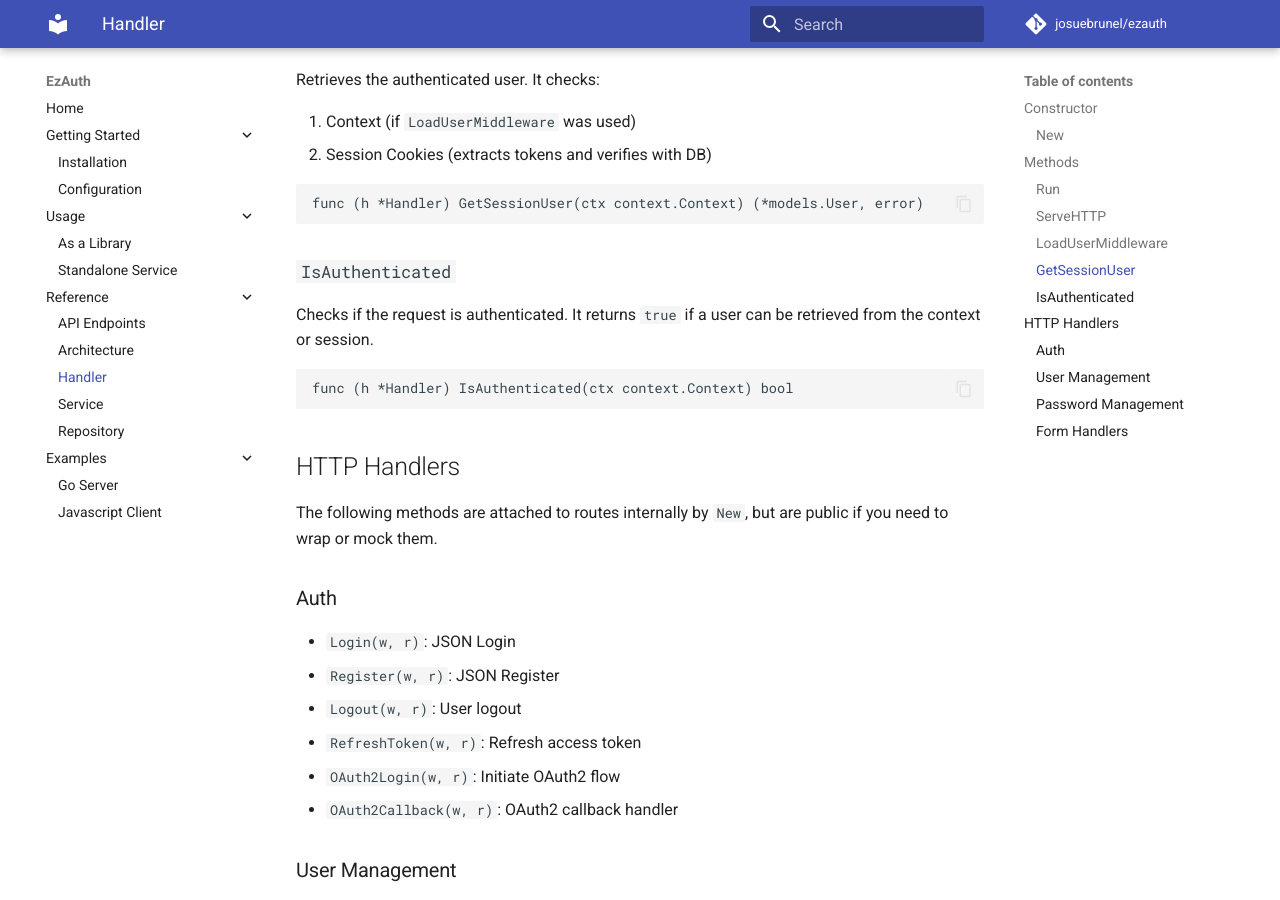
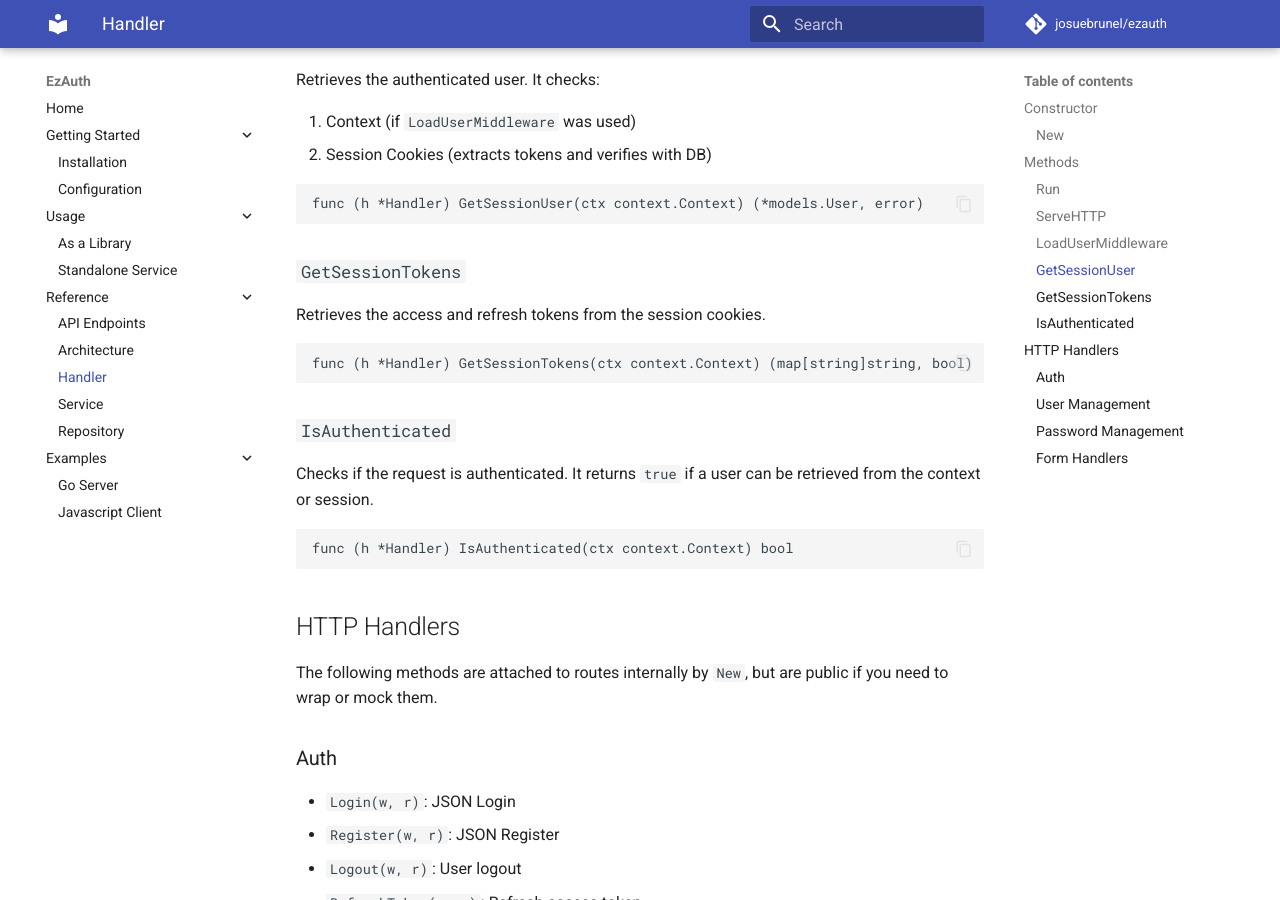
Before and after one commit to josuebrunel/ezauth, an MkDocs documentation site: the page built from doc_src/references/handler.md, in a window 1280 px wide and 900 px high, scrolled down 1297 px. Built offline with MkDocs 1.6.1 and Material for MkDocs 9.7.7, drawn with Linux system fonts in a browser that asks for light colours; comment, search, counter and statistics services are not loaded.

Commit message:
promote GetSessionTokens to ezauth

````diff
--- a/doc_src/references/handler.md
+++ b/doc_src/references/handler.md
@@ -60,6 +60,14 @@ Retrieves the authenticated user. It checks:
 func (h *Handler) GetSessionUser(ctx context.Context) (*models.User, error)
 ```
 
+### `GetSessionTokens`
+
+Retrieves the access and refresh tokens from the session cookies.
+
+```go
+func (h *Handler) GetSessionTokens(ctx context.Context) (map[string]string, bool)
+```
+
 ### `IsAuthenticated`
 
 Checks if the request is authenticated. It returns `true` if a user can be retrieved from the context or session.
````
Also changed, not shown: README.md (+2 -2 lines), 1 other file.
